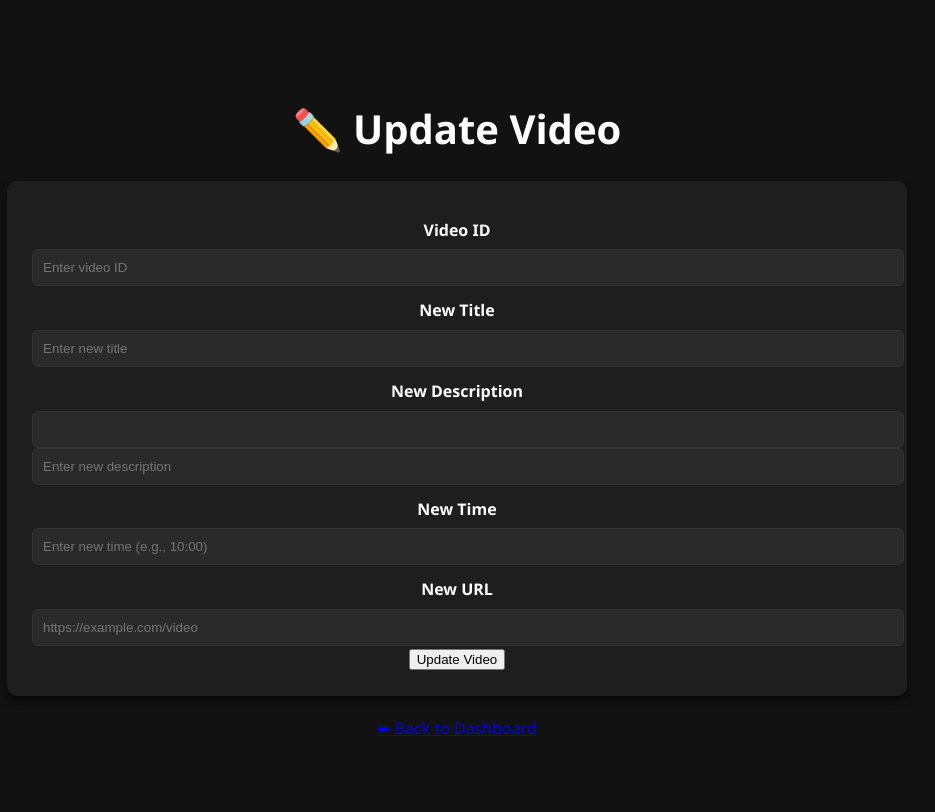
After one commit to mshafiq92/videomanagerapp, a FastAPI app: template App/Templates/update_video.html in a window 1280 px wide. The commit adds this page. Shown: the whole page, without its empty margins (183-1118 px from the left). Run offline with FastAPI, Linux system fonts and the light colour scheme; the template is opened without the code that fills it, so the values that code supplies are empty; parts of the project's set-up code (start-up, migrations or seed data) failed here and were passed over.

Commit message:
major changes are done

```diff
--- /dev/null
+++ b/App/Templates/update_video.html
@@ -0,0 +1,67 @@
+<!DOCTYPE html>
+<html lang="en">
+  <head>
+    <meta charset="UTF-8" />
+    <meta name="viewport" content="width=device-width, initial-scale=1.0" />
+    <title>Update Video</title>
+    <link
+      rel="stylesheet"
+      href="{{ url_for('static', path='app/static/css/style.css') }}"
+    />
+  </head>
+  <body>
+    <div class="container">
+      <header>
+        <h1>✏️ Update Video</h1>
+      </header>
+
+      <form action="/videos/update" method="post" class="form-card">
+        <label for="video_id">Video ID</label>
+        <input
+          type="text"
+          id="video_id"
+          name="video_id"
+          placeholder="Enter video ID"
+          required
+        />
+
+        <label for="title">New Title</label>
+        <input
+          type="text"
+          id="title"
+          name="title"
+          placeholder="Enter new title"
+        />
+        <label for="description">New Description</label>
+        <input type="text" />
+        <input
+          type="text"
+          id="description"
+          name="description"
+          placeholder="Enter new description"
+        />
+        <label for="time">New Time</label>
+        <input
+          type="text"
+          id="time"
+          name="time"
+          placeholder="Enter new time (e.g., 10:00)"
+        />
+
+        <label for="url">New URL</label>
+        <input
+          type="url"
+          id="url"
+          name="url"
+          placeholder="https://example.com/video"
+        />
+
+        <button type="submit" class="btn">Update Video</button>
+      </form>
+
+      <div class="back-link">
+        <a href="/" class="btn-secondary">⬅ Back to Dashboard</a>
+      </div>
+    </div>
+  </body>
+</html>
--- a/App/main.py
+++ b/App/main.py
@@ -1,18 +1,20 @@
 from fastapi import FastAPI, Request
-from fastapi.responses import HTMLResponse
+from fastapi.staticfiles import StaticFiles
 from fastapi.templating import Jinja2Templates
-from fastapi.staticfiles import StaticFiles
-from .routes import video_routes
+from app.routes import video_routes
 
-app = FastAPI(title="Video Manager App")
+app = FastAPI()
 
-# Templates & static files
-templates = Jinja2Templates(directory="app/templates")
+# Static files (CSS/JS)
 app.mount("/static", StaticFiles(directory="app/static"), name="static")
 
-# Include routes
-app.include_router(video_routes.router)
+# Templates
+templates = Jinja2Templates(directory="app/templates")
 
-@app.get("/", response_class=HTMLResponse)
+# Index route
+@app.get("/")
 async def home(request: Request):
     return templates.TemplateResponse("index.html", {"request": request})
+
+# Include video routes
+app.include_router(video_routes.router)
--- /dev/null
+++ b/App/static/css/style.css
@@ -0,0 +1,227 @@
+/* Dark Theme Styling */
+body {
+  margin: 0;
+  font-family: "Segoe UI", Roboto, Helvetica, Arial, sans-serif;
+  background-color: #121212;
+  color: #e0e0e0;
+  line-height: 1.6;
+}
+
+.container {
+  max-width: 900px;
+  margin: 50px auto;
+  padding: 20px;
+  text-align: center;
+}
+
+header h1 {
+  font-size: 2.5rem;
+  color: #ffffff;
+  margin-bottom: 10px;
+}
+
+header p {
+  font-size: 1.2rem;
+  color: #bbbbbb;
+  margin-bottom: 30px;
+}
+
+nav ul {
+  list-style: none;
+  padding: 0;
+}
+
+nav ul li {
+  margin: 15px 0;
+}
+
+nav ul li a {
+  display: inline-block;
+  text-decoration: none;
+  font-size: 1.3rem;
+  padding: 12px 20px;
+  border-radius: 8px;
+  background-color: #1e1e1e;
+  color: #ffffff;
+  transition: all 0.3s ease;
+}
+
+nav ul li a:hover {
+  background-color: #6200ea;
+  color: #ffffff;
+  box-shadow: 0px 0px 10px rgba(98, 0, 234, 0.7);
+}
+
+footer {
+  margin-top: 40px;
+  font-size: 0.9rem;
+  color: #888;
+}
+
+.form {
+  display: flex;
+  flex-direction: column;
+  gap: 15px;
+  max-width: 500px;
+  margin: 0 auto;
+  text-align: left;
+}
+
+.form label {
+  font-size: 1rem;
+  color: #ccc;
+}
+
+.form input {
+  padding: 10px;
+  border: none;
+  border-radius: 6px;
+  background-color: #1e1e1e;
+  color: #fff;
+}
+
+.form button {
+  padding: 12px;
+  border: none;
+  border-radius: 6px;
+  background-color: #6200ea;
+  color: white;
+  font-size: 1rem;
+  cursor: pointer;
+  transition: background 0.3s ease;
+}
+
+.form button:hover {
+  background-color: #3700b3;
+}
+
+.video-list {
+  list-style: none;
+  padding: 0;
+}
+
+.video-list li {
+  background-color: #1e1e1e;
+  margin: 10px 0;
+  padding: 12px;
+  border-radius: 6px;
+}
+
+.btn-back {
+  display: inline-block;
+  margin-top: 20px;
+  text-decoration: none;
+  color: #ccc;
+  transition: color 0.3s;
+}
+
+.btn-back:hover {
+  color: #fff;
+}
+
+/* Dashboard Menu */
+.menu {
+  display: grid;
+  grid-template-columns: repeat(auto-fit, minmax(220px, 1fr));
+  gap: 20px;
+  margin-top: 30px;
+}
+
+.menu-card {
+  background-color: #1e1e1e;
+  padding: 20px;
+  border-radius: 10px;
+  text-align: center;
+  box-shadow: 0 4px 8px rgba(0, 0, 0, 0.5);
+  transition: transform 0.3s ease, box-shadow 0.3s ease;
+}
+
+.menu-card:hover {
+  transform: translateY(-5px);
+  box-shadow: 0 6px 12px rgba(0, 0, 0, 0.7);
+}
+
+.menu-card h2 {
+  font-size: 1.5rem;
+  color: #ffffff;
+  margin-bottom: 10px;
+}
+
+.menu-card p {
+  font-size: 0.95rem;
+  color: #bbb;
+  margin-bottom: 20px;
+}
+
+.menu-card .btn {
+  display: inline-block;
+  padding: 10px 18px;
+  border-radius: 6px;
+  background-color: #6200ea;
+  color: white;
+  font-weight: bold;
+  text-decoration: none;
+  transition: background 0.3s ease;
+}
+
+.menu-card .btn:hover {
+  background-color: #3700b3;
+}
+
+/* Form Styling */
+.form-card {
+  background: #1e1e1e;
+  padding: 25px;
+  border-radius: 10px;
+  box-shadow: 0 4px 8px rgba(0, 0, 0, 0.6);
+  margin: 20px 0;
+}
+
+.form-card label {
+  display: block;
+  margin: 12px 0 6px;
+  font-weight: bold;
+  color: #fff;
+}
+
+.form-card input {
+  width: 100%;
+  padding: 10px;
+  border-radius: 6px;
+  border: 1px solid #333;
+  background: #2a2a2a;
+  color: #fff;
+}
+
+.btn-danger,
+.btn.danger {
+  background-color: #d32f2f;
+}
+
+.btn-danger:hover,
+.btn.danger:hover {
+  background-color: #9a0007;
+}
+
+/* Video Table */
+.video-table {
+  width: 100%;
+  border-collapse: collapse;
+  margin-top: 20px;
+  background: #1e1e1e;
+  border-radius: 8px;
+  overflow: hidden;
+}
+
+.video-table th,
+.video-table td {
+  padding: 12px 15px;
+  text-align: left;
+  border-bottom: 1px solid #333;
+  color: #fff;
+}
+
+.video-table th {
+  background: #333;
+  font-weight: bold;
+}
```
Also changed, not shown: App/Templates/add_video.html (added, +61 -0 lines), App/Templates/delete_video.html (added, +36 -0 lines), App/Templates/index.html (+44 -4 lines), App/Templates/list_videos.html (added, +49 -0 lines), App/dbConnection.py (+12 -4 lines), App/routes/video_routes.py (+45 -5 lines), 1 other file.
